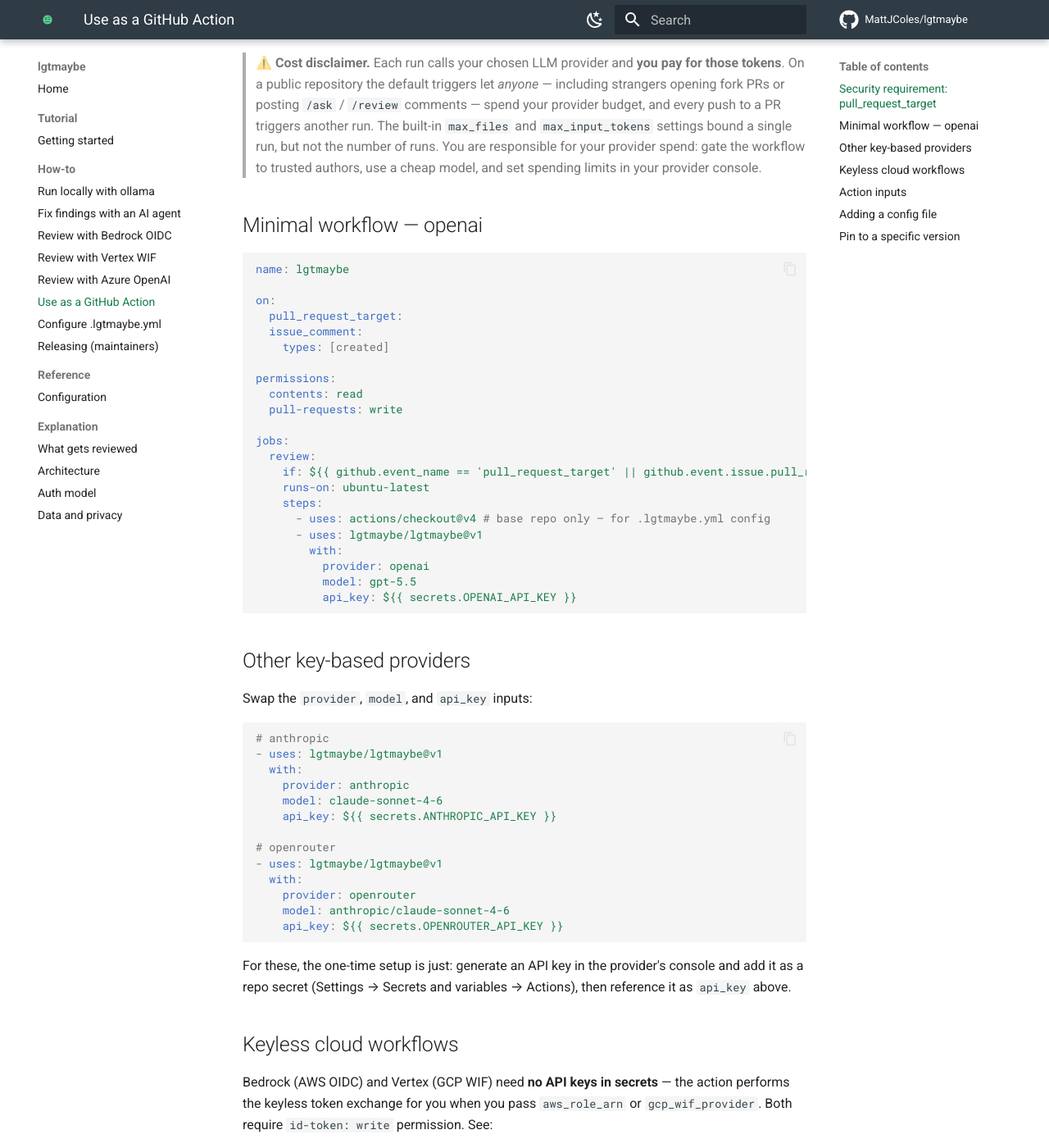
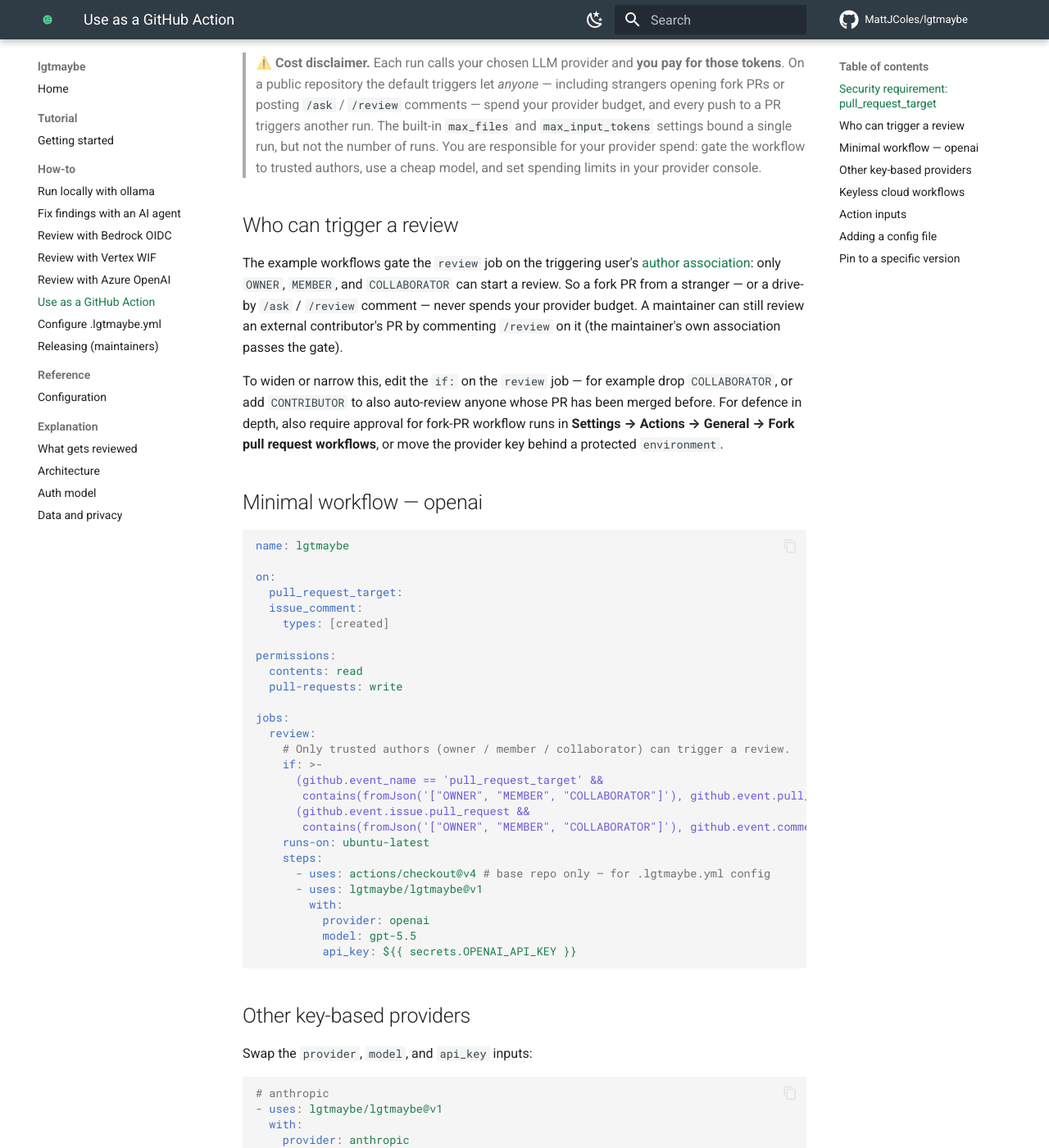
Before and after one commit to actions-marketplace-validations/MattJColes_lgtmaybe, an MkDocs documentation site: the page built from docs/how-to/use-as-github-action.md, in a window 1280 px wide and 1400 px high, scrolled down 637 px. Shown: the whole window at 82% size. Built offline with MkDocs 1.6.1 and Material for MkDocs 9.7.7, drawn with Linux system fonts in a browser that asks for light colours; comment, search, counter and statistics services are not loaded.

Commit message:
feat: gate example review workflows to trusted authors
Add an author-association guard to every example workflow so only OWNER /
MEMBER / COLLABORATOR can trigger a review. Fork PRs and drive-by /ask or
/review comments from strangers no longer spend the provider budget; a
maintainer can still opt-in to an external PR by commenting /review. Doc
updated with a "Who can trigger a review" section.

Co-Authored-By: Claude Opus 4.8 (1M context) <noreply@anthropic.com>

````diff
--- a/docs/how-to/use-as-github-action.md
+++ b/docs/how-to/use-as-github-action.md
@@ -32,6 +32,21 @@ input to set. On an `issue_comment` event it routes the slash command
 > spend: gate the workflow to trusted authors, use a cheap model, and set
 > spending limits in your provider console.
 
+## Who can trigger a review
+
+The example workflows gate the `review` job on the triggering user's
+[author association](https://docs.github.com/en/graphql/reference/enums#commentauthorassociation):
+only `OWNER`, `MEMBER`, and `COLLABORATOR` can start a review. So a fork PR from a
+stranger — or a drive-by `/ask` / `/review` comment — never spends your provider
+budget. A maintainer can still review an external contributor's PR by commenting
+`/review` on it (the maintainer's own association passes the gate).
+
+To widen or narrow this, edit the `if:` on the `review` job — for example drop
+`COLLABORATOR`, or add `CONTRIBUTOR` to also auto-review anyone whose PR has been
+merged before. For defence in depth, also require approval for fork-PR workflow
+runs in **Settings → Actions → General → Fork pull request workflows**, or move
+the provider key behind a protected `environment`.
+
 ## Minimal workflow — openai
 
 ```yaml
@@ -48,7 +63,12 @@ permissions:
 
 jobs:
   review:
-    if: ${{ github.event_name == 'pull_request_target' || github.event.issue.pull_request }}
+    # Only trusted authors (owner / member / collaborator) can trigger a review.
+    if: >-
+      (github.event_name == 'pull_request_target' &&
+       contains(fromJson('["OWNER", "MEMBER", "COLLABORATOR"]'), github.event.pull_request.author_association)) ||
+      (github.event.issue.pull_request &&
+       contains(fromJson('["OWNER", "MEMBER", "COLLABORATOR"]'), github.event.comment.author_association))
     runs-on: ubuntu-latest
     steps:
       - uses: actions/checkout@v4 # base repo only — for .lgtmaybe.yml config
````
Also changed, not shown: 6 other files.
